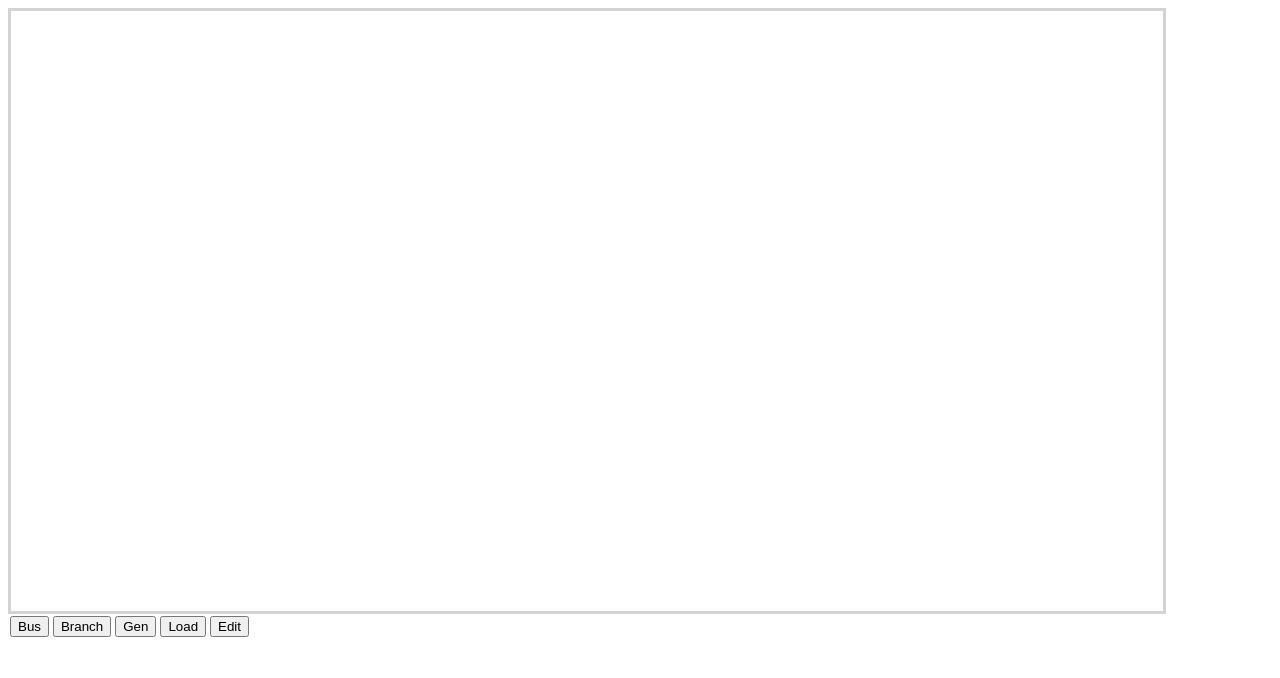
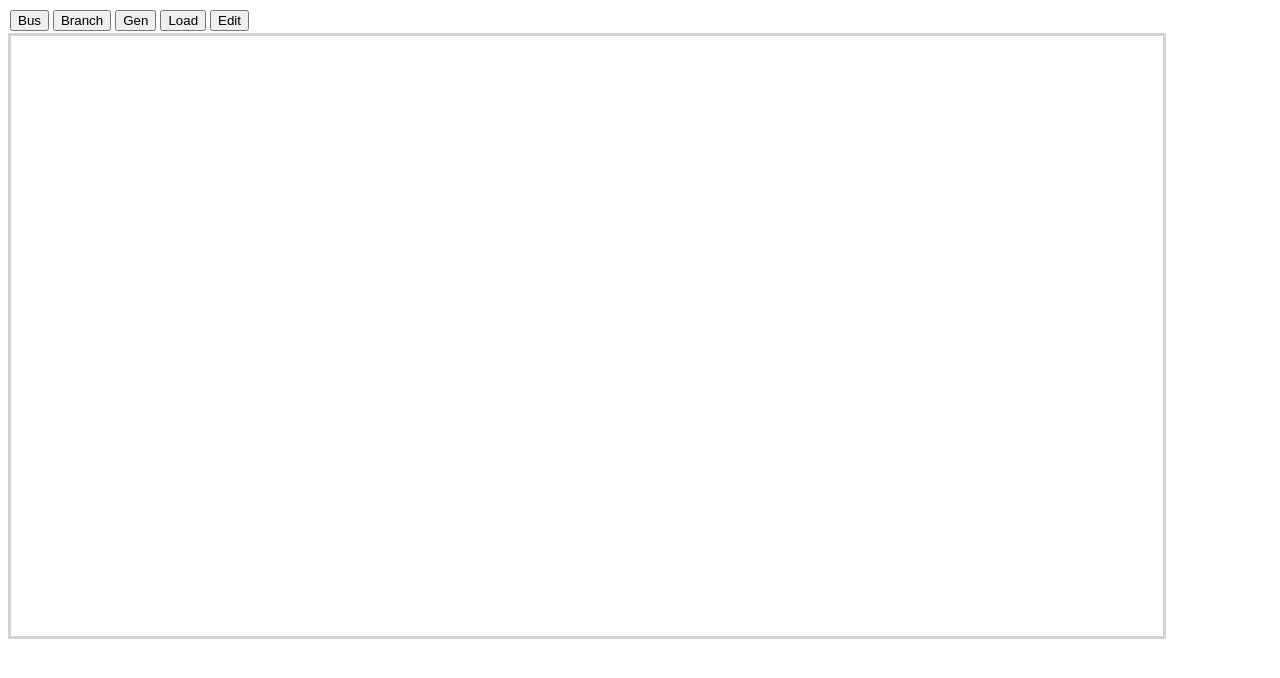
Before and after one commit to dsuper66/simplexnodal, an Angular app: page /network-builder-component in a window 1280 px wide. Shown: the top 678 px of the page. Built offline with nearby package versions, Linux system fonts and the light colour scheme.

Commit message:
button tests

```diff
--- a/src/app/views/network-builder-view/network-builder-view.component.html
+++ b/src/app/views/network-builder-view/network-builder-view.component.html
@@ -1,4 +1,12 @@
 
+<section>
+  <button (click)="addElement('bus')">Bus</button>
+  <button (click)="addElement('branch')">Branch</button>
+  <button (click)="addElement('gen')">Gen</button>
+  <button (click)="addElement('load')">Load</button>
+
+  <button routerLink="/data-entry-component">Edit</button>
+</section>
 <section class="shapeCanvas">
 <svg
   (mousedown)="startDrawingMouse($event)"
@@ -64,11 +72,3 @@
 
 </svg>
 </section>
-<section>
-    <button (click)="addElement('bus')">Bus</button>
-    <button (click)="addElement('branch')">Branch</button>
-    <button (click)="addElement('gen')">Gen</button>
-    <button (click)="addElement('load')">Load</button>
-
-    <button routerLink="/data-entry-component">Edit</button>
-</section>
```
